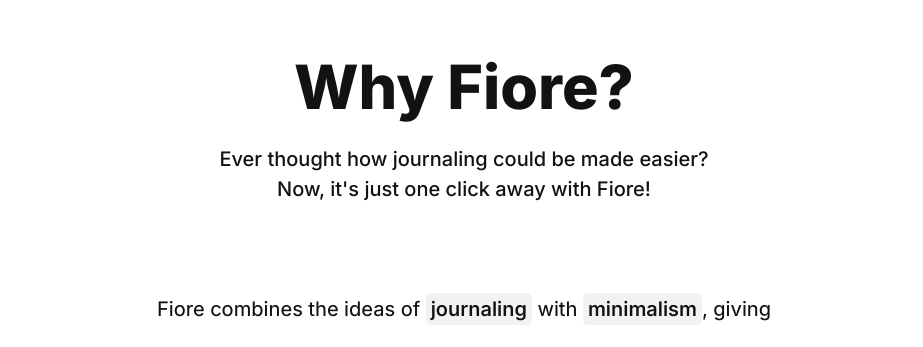
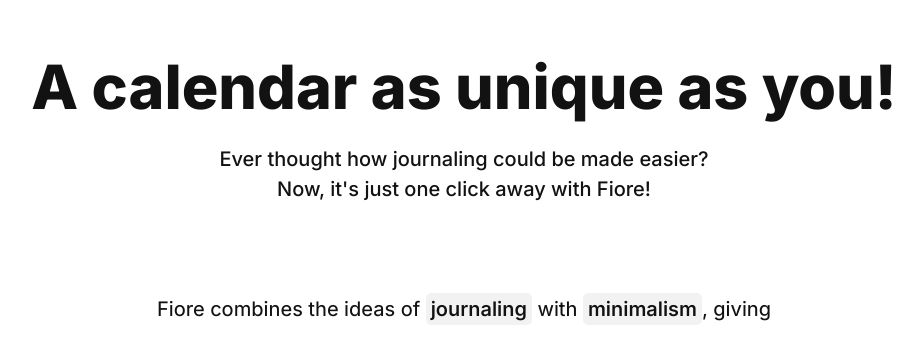
Before and after one commit to tintedwindow/fiore, a Flask app: page /about in a window 1280 px wide. Shown: the part 62-409 px from the top of the page, without its empty margins (176-1099 px from the left). Run offline with Flask 3, Linux system fonts and the light colour scheme; some libraries are stand-ins or nearby versions.

Commit message:
Minor about heading change

```diff
--- a/templates/about.html
+++ b/templates/about.html
@@ -16,7 +16,7 @@
     <div class="content">
         <div class="home-hero">
             <div class="hero-title">
-                Why Fiore?
+                A calendar as unique as you!
             </div>
             <div class="description-container">
                 <div class="hero-description">Ever thought how journaling could be made easier?
```
